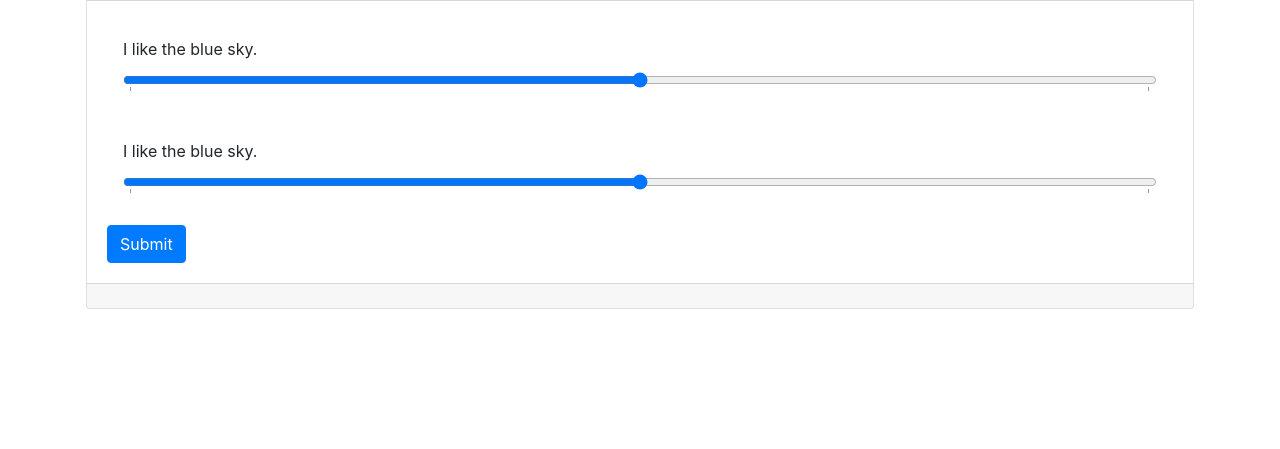
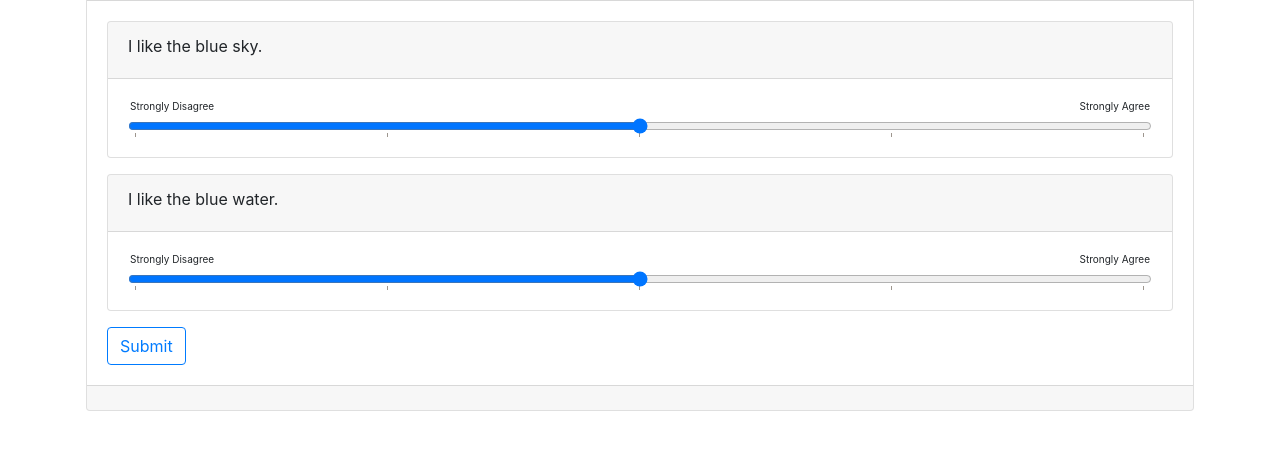
Before and after one commit to jonathan-meyer/friend-finder, a website: page app/public/survey.html in a window 1280 px wide. Shown: the part 83-532 px from the top of the page. Drawn offline with nearby package versions, Linux system fonts and the light colour scheme.

Commit message:
survy look and feel changes

```diff
--- a/app/public/survey.html
+++ b/app/public/survey.html
@@ -14,44 +14,65 @@
           console.log($(this).serializeArray());
         });
 
-        $.each(
-          [{ text: "I like the blue sky." }, { text: "I like the blue sky." }],
-          function(i, q) {
-            const id = `question_${i}`;
-
-            $("#questions").append(
+        [
+          { id: 0, text: "I like the blue sky." },
+          { id: 1, text: "I like the blue water." }
+        ].map(function(q) {
+          $("#questions")
+            .addClass("")
+            .append(
               $("<div>")
-                .addClass("form-group p-3")
+                .addClass("card mb-3")
                 .append(
-                  $("<label>")
-                    .attr("for", id)
-                    .text(q.text),
-                  $("<input>").attr({
-                    type: "range",
-                    list: "tickmarks",
-                    class: "form-control-range",
-                    id: id,
-                    name: id,
-                    min: 1,
-                    max: 5,
-                    value: 3
-                  }),
-                  $("<datalist>")
-                    .attr({
-                      id: "tickmarks",
-                      style: "display:none"
-                    })
+                  $("<div>")
+                    .addClass("card-header")
                     .append(
-                      $("<option>").attr({
-                        value: 1,
-                        label: "Strongly Disagree"
-                      }),
-                      $("<option>").attr({ value: 5, label: "Strongly Agree" })
+                      $("<label>")
+                        .attr({ for: `question_${q.id}` })
+                        .text(q.text)
+                    ),
+                  $("<div>")
+                    .addClass("card-body")
+                    .append(
+                      $("<datalist>")
+                        .attr({ id: `${q.id}_ticks` })
+                        .css({
+                          display: "flex",
+                          justifyContent: "space-between"
+                        })
+                        .append(
+                          new Array(5)
+                            .fill(0)
+                            .map((v, i) => i + 1)
+                            .map(function(v) {
+                              return $("<option>")
+                                .attr({
+                                  value: v,
+                                  label:
+                                    v === 1
+                                      ? "Strongly Disagree"
+                                      : v === 5
+                                      ? "Strongly Agree"
+                                      : ""
+                                })
+                                .css({ fontSize: "x-small" });
+                            })
+                        ),
+                      $("<input>")
+                        .addClass("form-control-range")
+                        .attr({
+                          type: "range",
+                          list: `${q.id}_ticks`,
+                          id: `question_${q.id}`,
+                          name: `question_${q.id}`,
+                          min: 1,
+                          max: 5,
+                          value: 3
+                        })
                     )
                 )
             );
-          }
-        );
+        });
       });
     </script>
   </head>
@@ -65,7 +86,7 @@
         <div class="card-body">
           <form>
             <div id="questions"></div>
-            <input type="submit" class="btn btn-primary" />
+            <input type="submit" class="btn btn-outline-primary" />
           </form>
         </div>
 
```
Also changed, not shown: app/public/home.html (+6 -2 lines).
